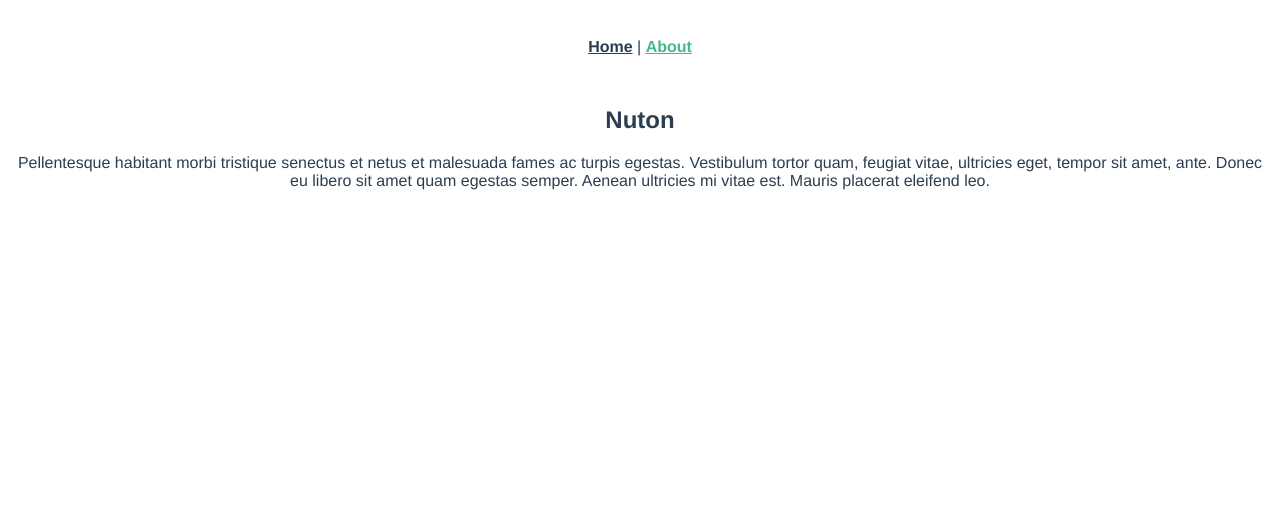
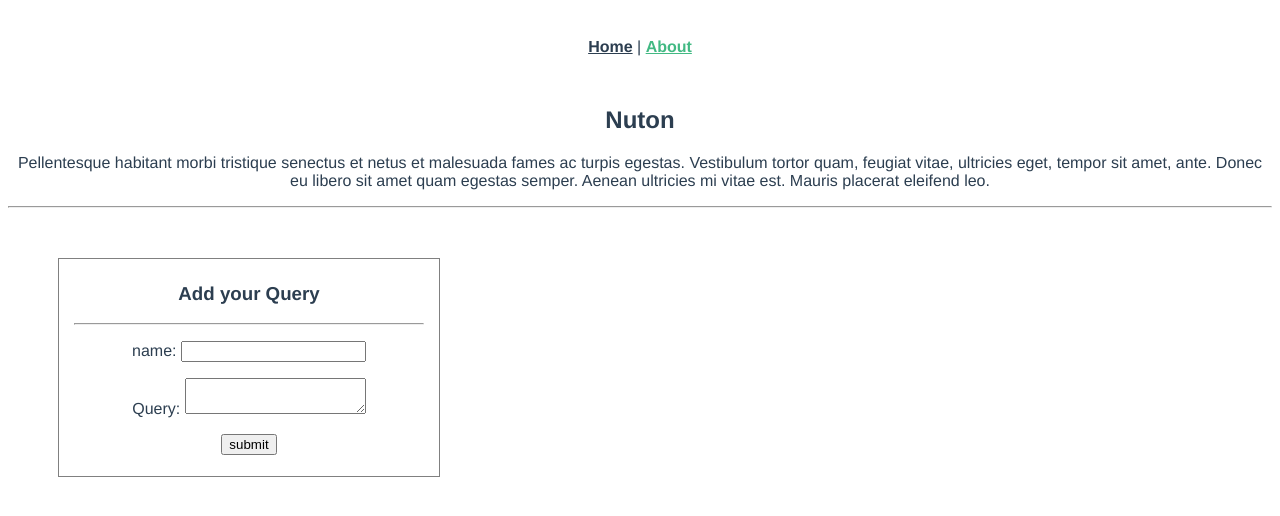
Before and after one commit to MoeezShakoor/Real-Worls-Vue, a Vue app: page /#/about in a window 1280 px wide. Shown: the top 516 px of the page. Built offline with nearby package versions, Linux system fonts and the light colour scheme.

Commit message:
About page addition

```diff
--- /dev/null
+++ b/src/components/contact.vue
@@ -0,0 +1,54 @@
+<template>
+	<div>
+    <form class="formarea" @submit.prevent="onsubmit">
+			<h3>Add your Query</h3>
+			<hr />
+			<p>
+				<label for="name">name: </label>
+				<input id="name" v-model="name">
+			</p>
+			<p>
+				<label for="Issue">Query: </label>
+				<textarea id="Issue" v-model="Issue"></textarea>
+			</p>
+			<p>
+			<input type="submit" value="submit">
+			</p>
+		</form>
+  </div>
+</template>
+<script>
+export default {
+  data() {
+    return {
+			name:null,
+			Issue:null,
+      Issues: []
+    };
+  },
+
+  methods: {
+		onsubmit(){
+			let productreview={
+				name: this.name,
+				Issue: this.Issue
+			}
+			this.Issues.push(productreview);
+			// this.name=null
+			// this.review=null
+		}
+  }
+};
+</script>
+<style scoped>
+.formarea{
+	padding-left:15px;
+	padding-right:15px;
+	padding-top:5px;
+	padding-bottom:5px;
+	margin-top: 50px;
+	width: 350px;
+	border: 1px solid gray;
+	margin-left: 50px;
+}
+</style>
--- a/src/views/About.vue
+++ b/src/views/About.vue
@@ -7,5 +7,19 @@
       tempor sit amet, ante. Donec eu libero sit amet quam egestas semper.
       Aenean ultricies mi vitae est. Mauris placerat eleifend leo.
     </p>
+    <hr/>
+    <Contact/>
   </div>
 </template>
+<script>
+// @ is an alias to /src
+//import HelloWorld from "@/components/HelloWorld.vue";
+import Contact from "@/components/contact.vue";
+export default {
+  name: "About",
+  components: {
+    // HelloWorld
+    Contact
+  }
+};
+</script>
```
